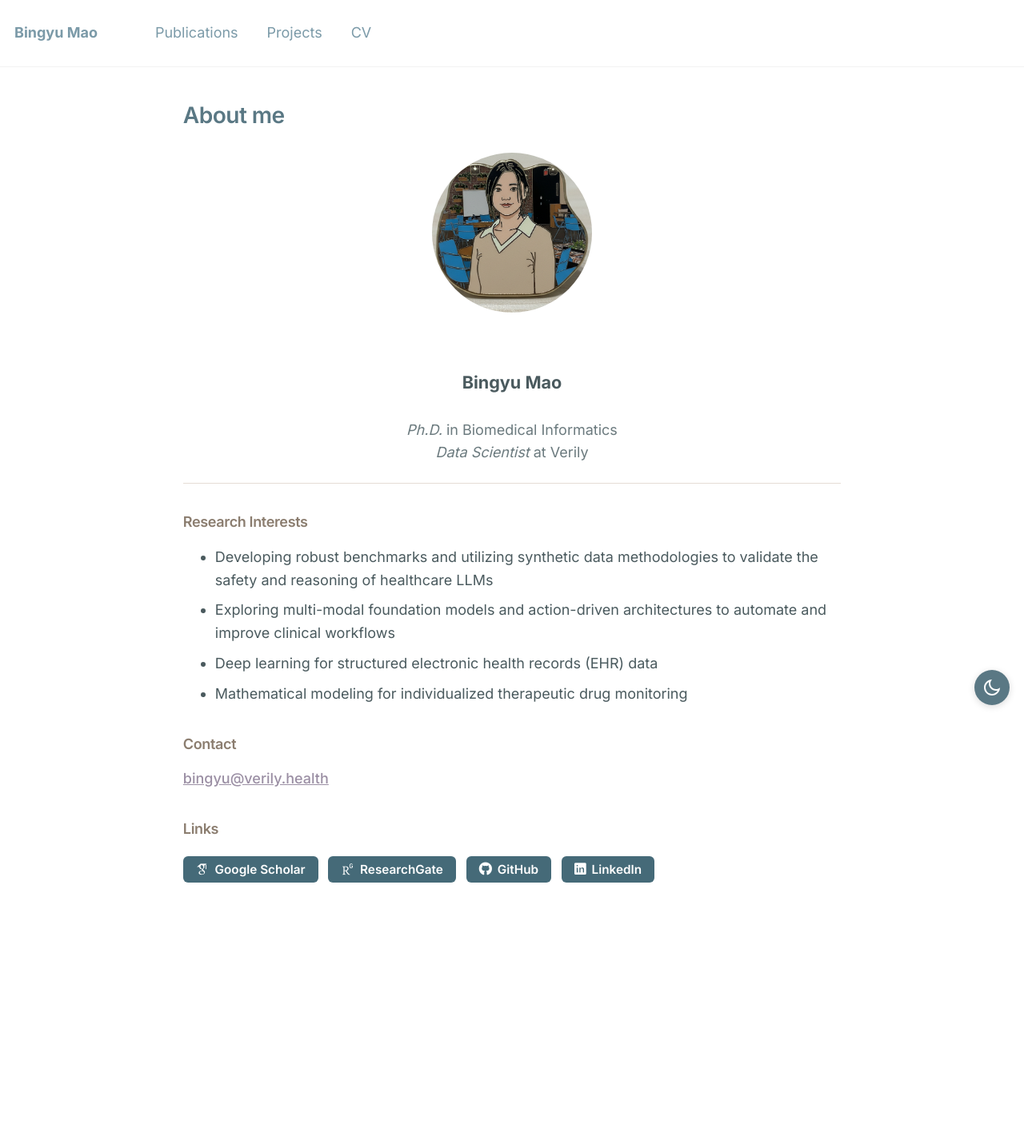
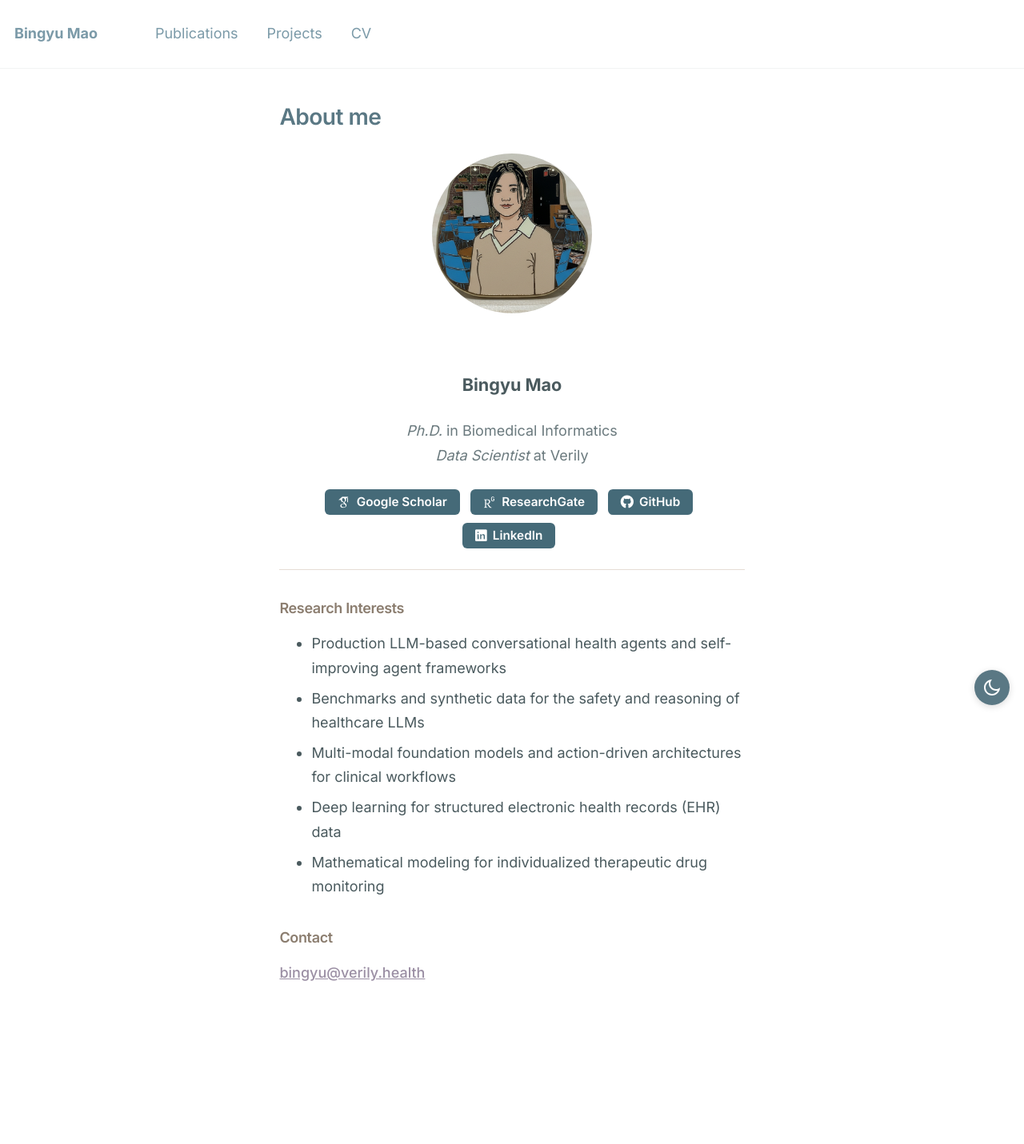
Before and after one commit to BingyuMao/BingyuMao.github.io, a Jekyll site: the page built from _pages/about.md, in a window 1280 px wide. Shown: the whole page at 80% size. Built offline with Jekyll 4.4.1, drawn with Linux system fonts in a browser that asks for light colours; some web fonts are replaced; before the commit the page ends 1306 px from its top, so only the background shows below that.

Commit message:
Readability polish and refreshed research interests
Design (simple/professional, spacing & typography only):
- Cap reading column to 44rem so lines stay a comfortable length
- Open up rhythm: body line-height 1.6->1.7, more space between
  paragraphs and list items
- Move home social buttons into a centered hero row under the intro
- Add a calm, consistent hairline under section headings

Content:
- Condense the four current-job CV bullets into three concise
  research-interest points; keep the two academic ones

Co-Authored-By: Claude Opus 4.8 (1M context) <noreply@anthropic.com>

```diff
--- a/_pages/about.md
+++ b/_pages/about.md
@@ -27,24 +27,24 @@ redirect_from:
 <em>Data Scientist</em> at Verily
 </p>
 
+<p style="text-align: center; margin-top: 1.2em;">
+    <a class="link-btn" href="https://scholar.google.com/citations?hl=en&user=A7ajrdwAAAAJ" target="_blank" rel="noopener"><i class="ai ai-google-scholar"></i> Google Scholar</a>
+    <a class="link-btn" href="https://www.researchgate.net/profile/Bingyu-Mao" target="_blank" rel="noopener"><i class="ai ai-researchgate"></i> ResearchGate</a>
+    <a class="link-btn" href="https://github.com/BingyuMao" target="_blank" rel="noopener"><i class="fab fa-github"></i> GitHub</a>
+    <a class="link-btn" href="https://www.linkedin.com/in/bingyu-mao/" target="_blank" rel="noopener"><i class="fab fa-linkedin"></i> LinkedIn</a>
+</p>
+
 
 <hr>
 
 <h3>Research Interests</h3>
 <ul>
-    <li>Developing robust benchmarks and utilizing synthetic data methodologies to validate the safety and reasoning of healthcare LLMs</li>
-    <li>Exploring multi-modal foundation models and action-driven architectures to automate and improve clinical workflows</li>
+    <li>Production LLM-based conversational health agents and self-improving agent frameworks</li>
+    <li>Benchmarks and synthetic data for the safety and reasoning of healthcare LLMs</li>
+    <li>Multi-modal foundation models and action-driven architectures for clinical workflows</li>
     <li>Deep learning for structured electronic health records (EHR) data</li>
     <li>Mathematical modeling for individualized therapeutic drug monitoring</li>
 </ul>
 
 <h3>Contact</h3>
 <p><a href="mailto:bingyu@verily.health">bingyu@verily.health</a></p>
-
-<h3>Links</h3>
-<p>
-    <a class="link-btn" href="https://scholar.google.com/citations?hl=en&user=A7ajrdwAAAAJ" target="_blank" rel="noopener"><i class="ai ai-google-scholar"></i> Google Scholar</a>
-    <a class="link-btn" href="https://www.researchgate.net/profile/Bingyu-Mao" target="_blank" rel="noopener"><i class="ai ai-researchgate"></i> ResearchGate</a>
-    <a class="link-btn" href="https://github.com/BingyuMao" target="_blank" rel="noopener"><i class="fab fa-github"></i> GitHub</a>
-    <a class="link-btn" href="https://www.linkedin.com/in/bingyu-mao/" target="_blank" rel="noopener"><i class="fab fa-linkedin"></i> LinkedIn</a>
-</p>
--- a/_sass/_custom.scss
+++ b/_sass/_custom.scss
@@ -188,3 +188,35 @@ details.pub > summary {
 #main a.link-btn:focus {
   color: #ffffff !important;
 }
+
+/* ----------------------------------------------------------------------------
+   Readability & rhythm — comfortable measure, calmer spacing
+   ---------------------------------------------------------------------------- */
+
+/* Cap the reading column so lines stay a comfortable length on wide screens */
+.archive {
+  max-width: 44rem;
+  margin-left: auto;
+  margin-right: auto;
+}
+
+/* Slightly more open body rhythm (base is 1.6) */
+body {
+  line-height: 1.7;
+}
+
+/* A little breathing room between paragraphs and list items */
+.archive p {
+  margin-bottom: 1.15em;
+}
+
+.archive li {
+  margin-bottom: 0.4em;
+}
+
+/* Calm, consistent hairline under section headings */
+.archive h2,
+details.pub > summary {
+  padding-bottom: 0.3em;
+  border-bottom: 1px solid var(--border-color);
+}
```
